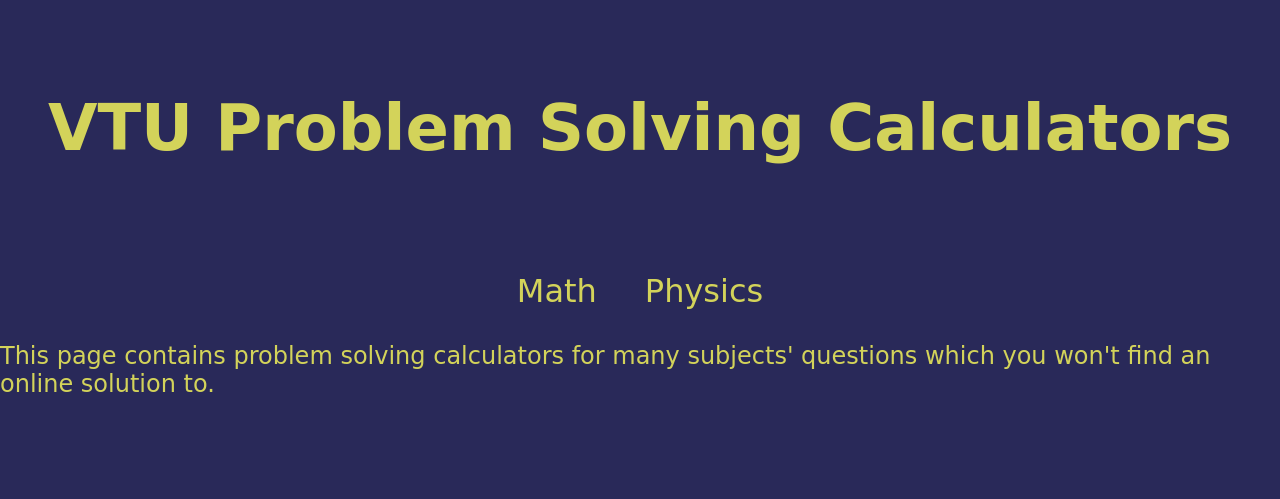
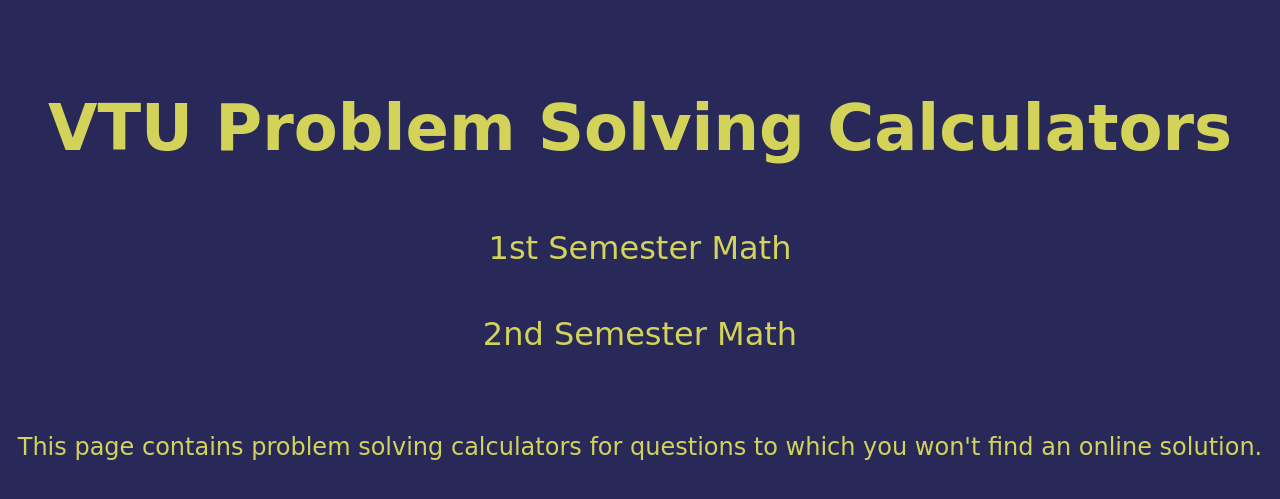
Before and after one commit to shreyas-078/vtu-student-hub, a Flask app: page /problem-solvers in a window 1280 px wide. Shown: the part 86-585 px from the top of the page. Run offline with Flask 3, Linux system fonts and the light colour scheme; some web fonts are replaced.

Commit message:
Layout Changes Co-authored-by: Ashray-Chaitanya

```diff
--- a/app.py
+++ b/app.py
@@ -373,9 +373,9 @@
 
 
 # Route to redirect to math problem solvers page
-@app.route("/math")
+@app.route("/sem2-math")
 def math_page():
-    return render_template("subjects/math/math.html")
+    return render_template("subjects/math/sem2-math.html")
 
 
 # Route to redirect to runge-kutta solver page
--- a/static/css/problem-solvers.css
+++ b/static/css/problem-solvers.css
@@ -25,18 +25,20 @@
   text-align: center;
   color: rgb(211, 211, 90);
   font-size: 4rem;
+  margin-bottom: 0;
 }
 
 #subjects-list {
   margin: 2rem 0;
   display: flex;
-  flex-direction: row;
+  flex-direction: column;
   align-items: center;
   justify-content: center;
   list-style-type: none;
   gap: 3rem;
   padding: 0;
   font-size: 2rem;
+  margin-bottom: 5rem;
 }
 
 .subjects-list-item a {
--- a/static/css/subjects/math/runge-kutta.css
+++ b/static/css/subjects/math/runge-kutta.css
@@ -101,7 +101,8 @@
 }
 
 .right-align {
-    margin-left: 5rem;
+    margin-left: 2.5rem;
+    margin-right: 2.5rem;
     font-size: 1.2rem;
 }
 
--- a/templates/problem-solvers.html
+++ b/templates/problem-solvers.html
@@ -22,11 +22,11 @@
     <main>
         <section id="subjects-selector">
             <ul id="subjects-list">
-                <li class="subjects-list-item"><a href="/math">Math</a></li>
-                <li class="subjects-list-item"><a href="/physics">Physics</a></li>
+                <li class="subjects-list-item"><a href="/sem1-math">1st Semester Math</a></li>
+                <li class="subjects-list-item"><a href="/sem2-math">2nd Semester Math</a></li>
             </ul>
-            <p id="page-description">This page contains problem solving calculators for many subjects' questions
-                which you won't find an online solution to.</p>
+            <p id="page-description">This page contains problem solving calculators for questions to
+                which you won't find an online solution.</p>
     </main>
 </body>
 
```
